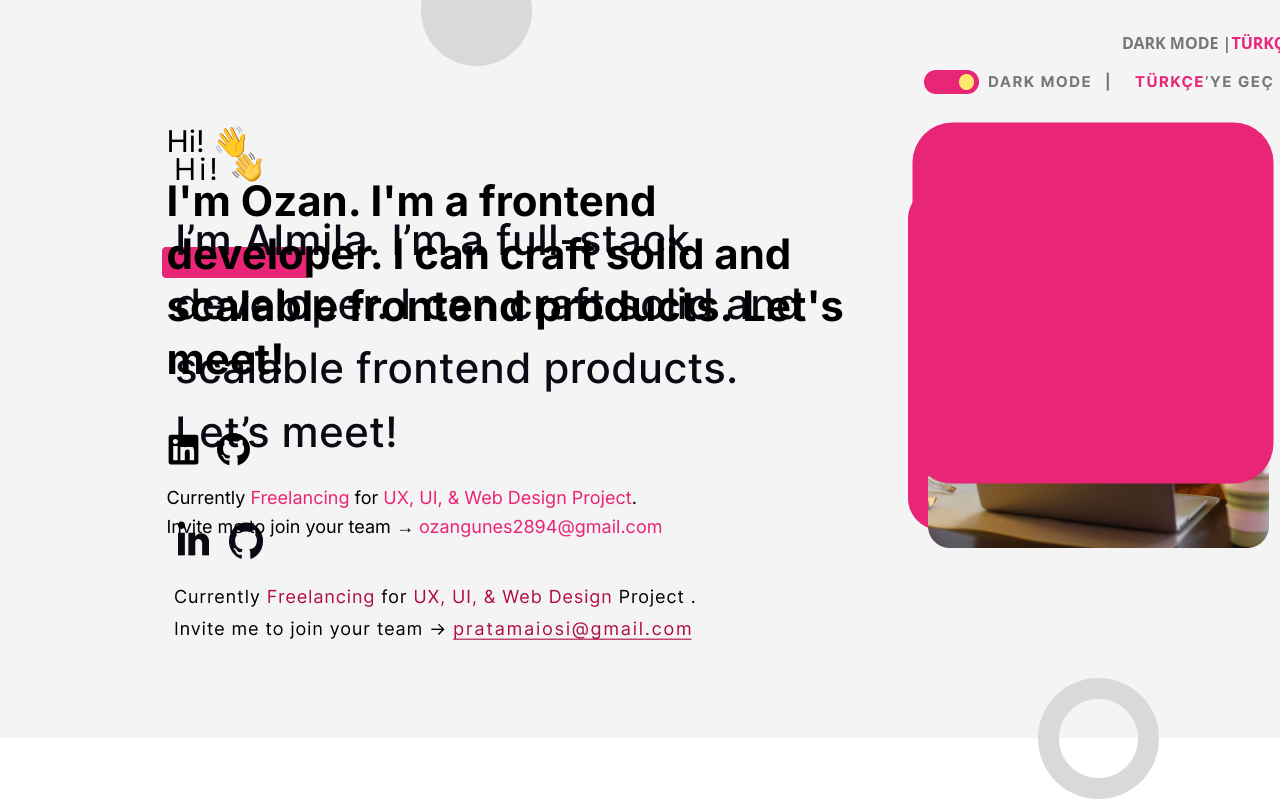
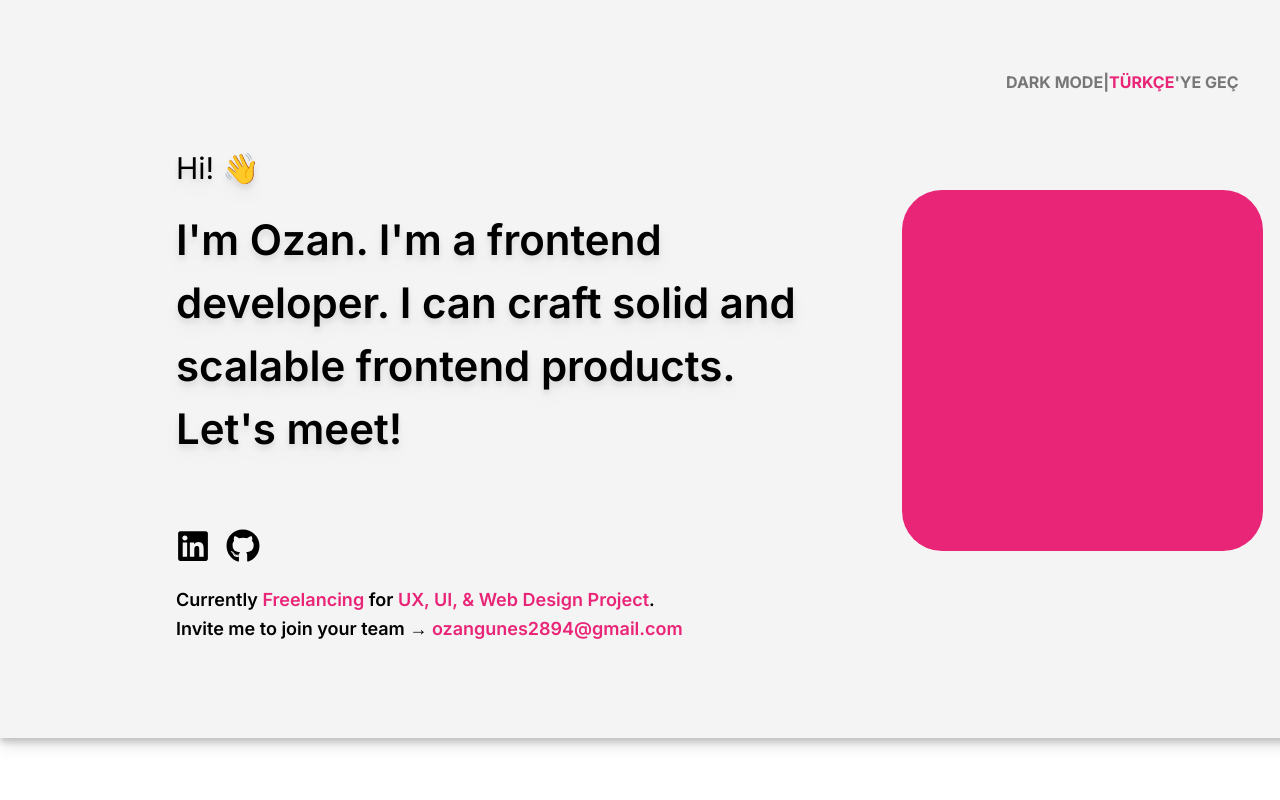
Before and after one commit to Bardsun0/FSWeb-Frontend-Challenge, a React (Vite) app: page / in a window 1280 px wide. Shown: the top 800 px of the page. Built offline with nearby package versions, Linux system fonts and the light colour scheme.

Commit message:
style alignment don for BGHero component

```diff
--- a/src/App.jsx
+++ b/src/App.jsx
@@ -2,7 +2,7 @@ import BGHero from "./components/BGHero";
 
 function App() {
   return (
-    <div className="App w-[1440px] h-[3094px] mx-auto">
+    <div className="App w-[1440px] h-[3094px] mx-auto drop-shadow-lg">
       <BGHero />
       {/* Diğer componentler buraya eklenecek */}
     </div>
--- a/src/components/BGHero.jsx
+++ b/src/components/BGHero.jsx
@@ -3,11 +3,13 @@ import ModeSwitch from "./ModeSwitch";
 
 function BGHero() {
   return (
-    <div className="w-[1440px] h-[738px] relative">
-      <div className="absolute top-6 right-6">
+    <div className="w-[1440px] h-[738px] drop-shadow-lg relative bg-custom-lightgray">
+      <div className="absolute top-[25px] right-[120px]">
         <ModeSwitch />
       </div>
-      <Hero />
+      <div className="absolute top-[150px] left-[176px] right-[172px]">
+        <Hero />
+      </div>
     </div>
   );
 }
--- a/src/components/Hero.jsx
+++ b/src/components/Hero.jsx
@@ -2,14 +2,14 @@ import { FaGithub, FaLinkedin } from "react-icons/fa";
 
 const Hero = () => {
   return (
-    <div className="absolute top-1/2 left-1/2 transform -translate-x-1/2 -translate-y-1/2 w-[1107px] h-[493px] font-inter flex justify-between">
-      <div className="flex-1 pr-8">
-        <h1 className="text-3xl font-normal mb-4">
+    <div className="w-[1107px] h-[493px] font-inter flex justify-between">
+      <div className="flex-1 pr-8 flex flex-col justify-between font-semibold">
+        <h1 className="text-3xl font-normal mb-4 drop-shadow-lg">
           Hi!<span className="ml-2">👋</span>
         </h1>
-        <p className="text-[42px] font-bold leading-tight mb-8">
+        <p className="text-[42px] leading-normal mb-4 drop-shadow-lg">
           I'm Ozan. I'm a frontend developer. I can craft solid and scalable
-          frontend products. Let's meet!
+          frontend products. <p>Let's meet!</p>
         </p>
         <div className="flex items-center space-x-4 mt-12">
           <FaLinkedin size={34} />
@@ -34,8 +34,11 @@ const Hero = () => {
           </p>
         </div>
       </div>
-      <div className="w-[361px] h-[361px] rounded-[40px] overflow-hidden bg-custom-pink">
-        {/* Profile photo will go here */}
+      <div className="relative pt-10 pr-5">
+        {" "}
+        <div className="w-[361px] h-[361px] rounded-[40px] overflow-hidden bg-custom-pink">
+          {/* Profile photo will go here */}
+        </div>
       </div>
     </div>
   );
--- a/src/components/ModeSwitch.jsx
+++ b/src/components/ModeSwitch.jsx
@@ -1,7 +1,10 @@
 const ModeSwitch = () => {
   return (
-    <div className="w-[359px] h-[38px] text-custom-modecolor text-m font-bold flex items-center justify-center rounded-full">
-      DARK MODE | <span className="text-custom-pink">TÜRKÇE</span>'YE GEÇ
+    <div className="w-[359px] h-[38px] p-[45px] text-custom-modecolor font-inter font-bold flex">
+      <div>DARK MODE</div> |{" "}
+      <div>
+        <span className="text-custom-pink">TÜRKÇE</span>'YE GEÇ
+      </div>
     </div>
   );
 };
--- a/src/index.css
+++ b/src/index.css
@@ -4,9 +4,10 @@
 @tailwind utilities;
 
 body {
-  @apply bg-custom-black;
+  @apply bg-white;
 }
-
+/*
 .App {
   background-image: url("/src/assets/Birinci\ Alternatif.png");
 }
+*/
--- a/tailwind.config.js
+++ b/tailwind.config.js
@@ -9,7 +9,6 @@ module.exports = {
         "custom-darkpink": "#AF0C48",
         "custom-lightblue": "#82BBFF",
         "custom-gray": "#D9D9D9",
-        "custom-white": "#F4F4F4",
         "custom-darkblue": "#0077B5",
         "custom-blue1": "#038FD6",
         "custom-blue2": "#1769FF",
```
